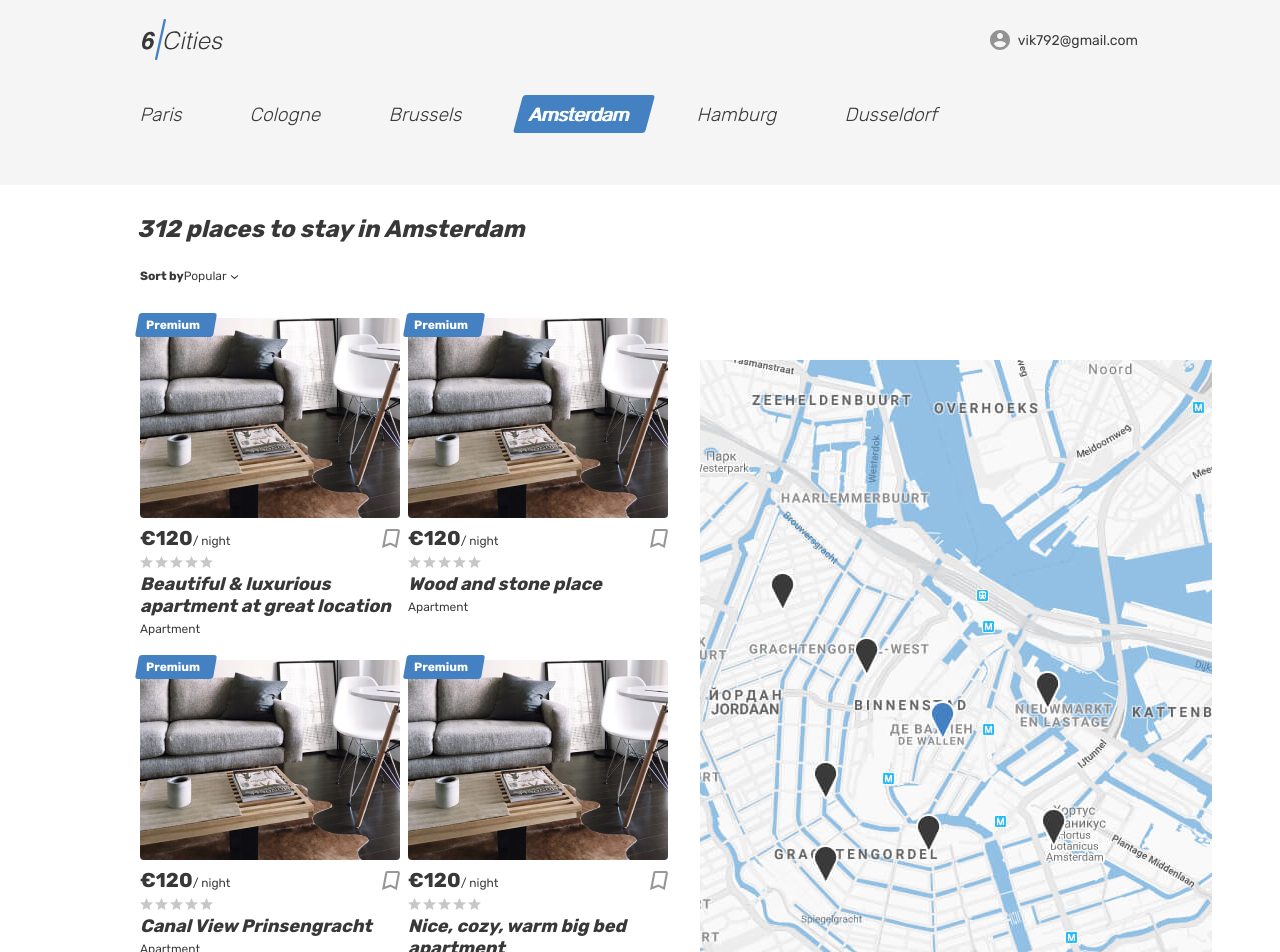
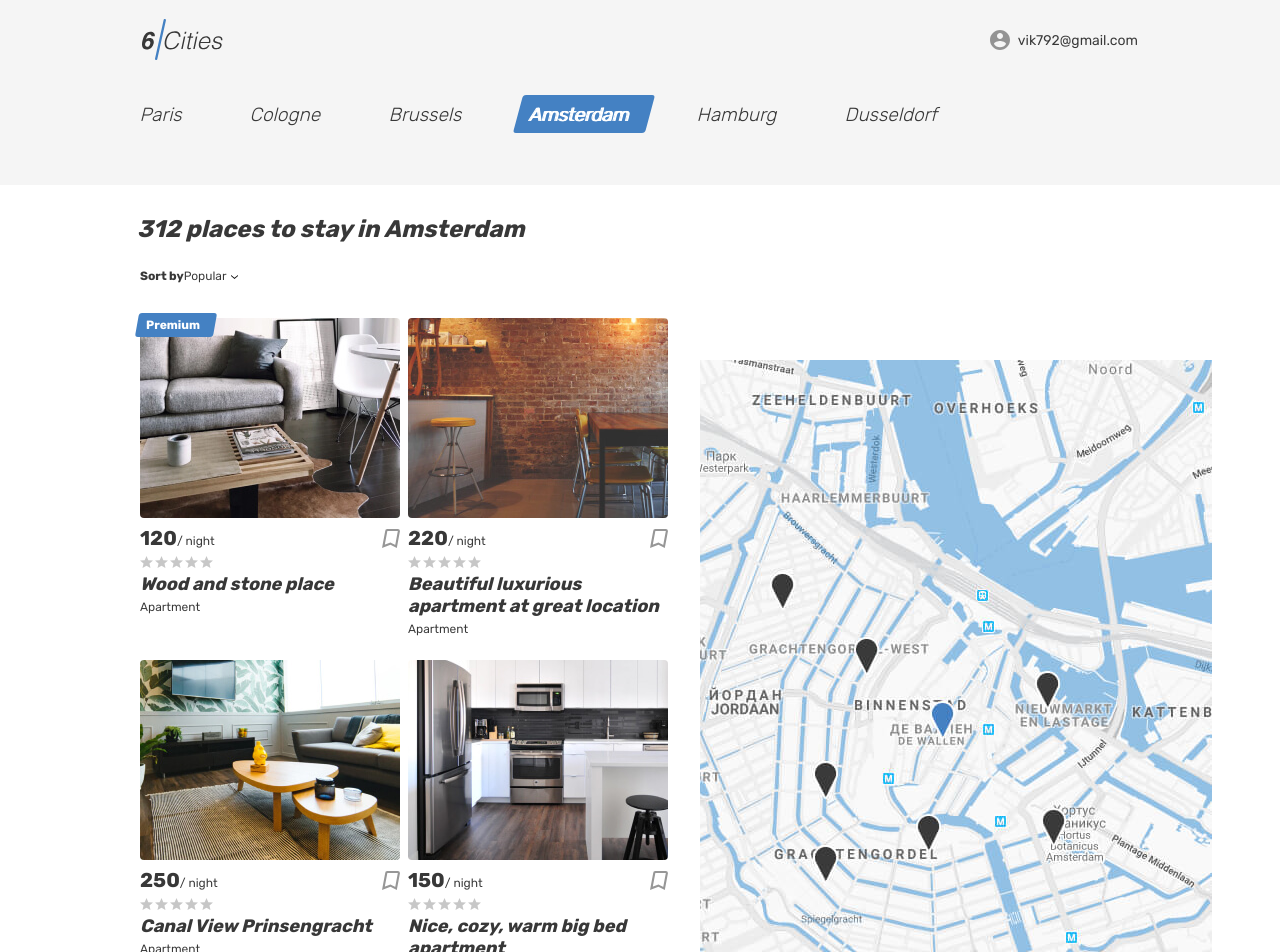
Before and after one commit to vvikota/six-cities, a React app: page / in a window 1280 px wide. Shown: the top 952 px of the page. Built offline with nearby package versions, Linux system fonts and the light colour scheme.

Commit message:
add mock and offer-card component (11.4)

```diff
--- a/public/index.html
+++ b/public/index.html
@@ -7,6 +7,11 @@
   <title>6 cities</title>
   <link rel="stylesheet" href="css/main.css">
 </head>
+<style>
+  .cities__place-card:hover {
+    opacity: 0.6;
+  }
+</style>
 
 <body class="page page--gray page--main">
   <div style="display: none">
--- a/src/components/app/app.jsx
+++ b/src/components/app/app.jsx
@@ -1,8 +1,15 @@
 import React from "react";
 import PropTypes from "prop-types";
+import OfferCard from "../offer-card/offer-card.jsx";
 
 const App = (props) => {
-  const {userName, cardTitles, openCard} = props;
+  const {userName, offers} = props;
+
+  function openCard() {
+    // eslint-disable-next-line no-console
+    console.log(`heloo`);
+    return true;
+  }
 
   return (
     <>
@@ -94,41 +101,10 @@ const App = (props) => {
               </form>
 
               <div className="cities__places-list places__list tabs__content">
-                {cardTitles.map((it, i) => <article className="cities__place-card place-card" key={i}>
-                  <div className="place-card__mark">
-                    <span>Premium</span>
-                  </div>
-                  <div className="cities__image-wrapper place-card__image-wrapper">
-                    <a href="#">
-                      <img className="place-card__image" src="img/apartment-01.jpg" width="260" height="200" alt="Place image" />
-                    </a>
-                  </div>
-                  <div className="place-card__info">
-                    <div className="place-card__price-wrapper">
-                      <div className="place-card__price">
-                        <b className="place-card__price-value">&euro;120</b>
-                        <span className="place-card__price-text">&#47;&nbsp;night</span>
-                      </div>
-                      <button className="place-card__bookmark-button button" type="button">
-                        <svg className="place-card__bookmark-icon" width="18" height="19">
-                          <use href="#icon-bookmark"></use>
-                        </svg>
-                        <span className="visually-hidden">To bookmarks</span>
-                      </button>
-                    </div>
-                    <div className="place-card__rating rating">
-                      <div className="place-card__stars rating__stars">
-                        <span></span>
-                        <span className="visually-hidden">Rating</span>
-                      </div>
-                    </div>
-                    <h2 className="place-card__name">
-                      <a className="place-card__name-link" href="#" onClick={openCard}>{it}</a>
-                    </h2>
-                    <p className="place-card__type">Apartment</p>
-                  </div>
-                </article>
-                )}
+                <OfferCard
+                  offers={offers}
+                  openCard={openCard}
+                />
               </div>
 
             </section>
@@ -145,8 +121,7 @@ const App = (props) => {
 
 App.propTypes = {
   userName: PropTypes.string.isRequired,
-  cardTitles: PropTypes.array.isRequired,
-  openCard: PropTypes.func.isRequired,
+  offers: PropTypes.array.isRequired,
 };
 
 export default App;
--- /dev/null
+++ b/src/components/offer-card/offer-card.jsx
@@ -0,0 +1,56 @@
+import React from "react";
+import PropTypes from "prop-types";
+
+const OfferCard = (props) => {
+  const {offers, openCard} = props;
+  // console.log(props.offers);
+
+  return (
+    <>
+      {offers.map((it, i) => <article className="cities__place-card place-card" key={i}>
+
+        {it.premium ? <div className="place-card__mark">
+          <span>Premium</span>
+        </div> : null}
+
+        <div className="cities__image-wrapper place-card__image-wrapper">
+          <a href="#">
+            <img className="place-card__image" src={it.image} width="260" height="200" alt="Place image" />
+          </a>
+        </div>
+        <div className="place-card__info">
+          <div className="place-card__price-wrapper">
+            <div className="place-card__price">
+              <b className="place-card__price-value">{it.price}</b>
+              <span className="place-card__price-text">&#47;&nbsp;night</span>
+            </div>
+            <button className="place-card__bookmark-button button" type="button">
+              <svg className="place-card__bookmark-icon" width="18" height="19">
+                <use href="#icon-bookmark"></use>
+              </svg>
+              <span className="visually-hidden">To bookmarks</span>
+            </button>
+          </div>
+          <div className="place-card__rating rating">
+            <div className="place-card__stars rating__stars">
+              <span></span>
+              <span className="visually-hidden">Rating</span>
+            </div>
+          </div>
+          <h2 className="place-card__name">
+            <a className="place-card__name-link" href="#" onClick={openCard}>{it.placeDiscription}</a>
+          </h2>
+          <p className="place-card__type">{it.placeType}</p>
+        </div>
+      </article>
+      )}
+    </>
+  );
+};
+
+OfferCard.propTypes = {
+  offers: PropTypes.array.isRequired,
+  openCard: PropTypes.func.isRequired,
+};
+
+export default OfferCard;
--- a/src/index.js
+++ b/src/index.js
@@ -1,24 +1,17 @@
 import React from "react";
 import ReactDOM from "react-dom";
 import App from "./components/app/app.jsx";
+import offers from "./mocks/offers.js";
 
 const init = () => {
   const settings = {
     userName: `vik792@gmail.com`,
   };
 
-  const titles = [
-    `Beautiful & luxurious apartment at great location`,
-    `Wood and stone place`,
-    `Canal View Prinsengracht`,
-    `Nice, cozy, warm big bed apartment`,
-    `Wood and stone place`
-  ];
-
   ReactDOM.render(
       <App
         userName={settings.userName}
-        cardTitles={titles}
+        offers={offers}
       />,
       document.querySelector(`#root`)
   );
--- /dev/null
+++ b/src/mocks/offers.js
@@ -0,0 +1,42 @@
+export default [
+  {
+    premium: true,
+    price: 120,
+    image: `img/apartment-01.jpg`,
+    rating: 3,
+    placeType: `Apartment`,
+    placeDiscription: `Wood and stone place`
+  },
+  {
+    premium: false,
+    price: 220,
+    image: `img/room.jpg`,
+    rating: 2,
+    placeType: `Apartment`,
+    placeDiscription: `Beautiful luxurious apartment at great location`
+  },
+  {
+    premium: false,
+    price: 250,
+    image: `img/apartment-02.jpg`,
+    rating: 5,
+    placeType: `Apartment`,
+    placeDiscription: `Canal View Prinsengracht`
+  },
+  {
+    premium: false,
+    price: 150,
+    image: `img/apartment-03.jpg`,
+    rating: 1,
+    placeType: `Apartment`,
+    placeDiscription: `Nice, cozy, warm big bed apartment`
+  },
+  {
+    premium: true,
+    price: 50,
+    image: `img/apartment-03.jpg`,
+    rating: 2,
+    placeType: `Private room`,
+    placeDiscription: `Wood and stone place`
+  },
+]
```
